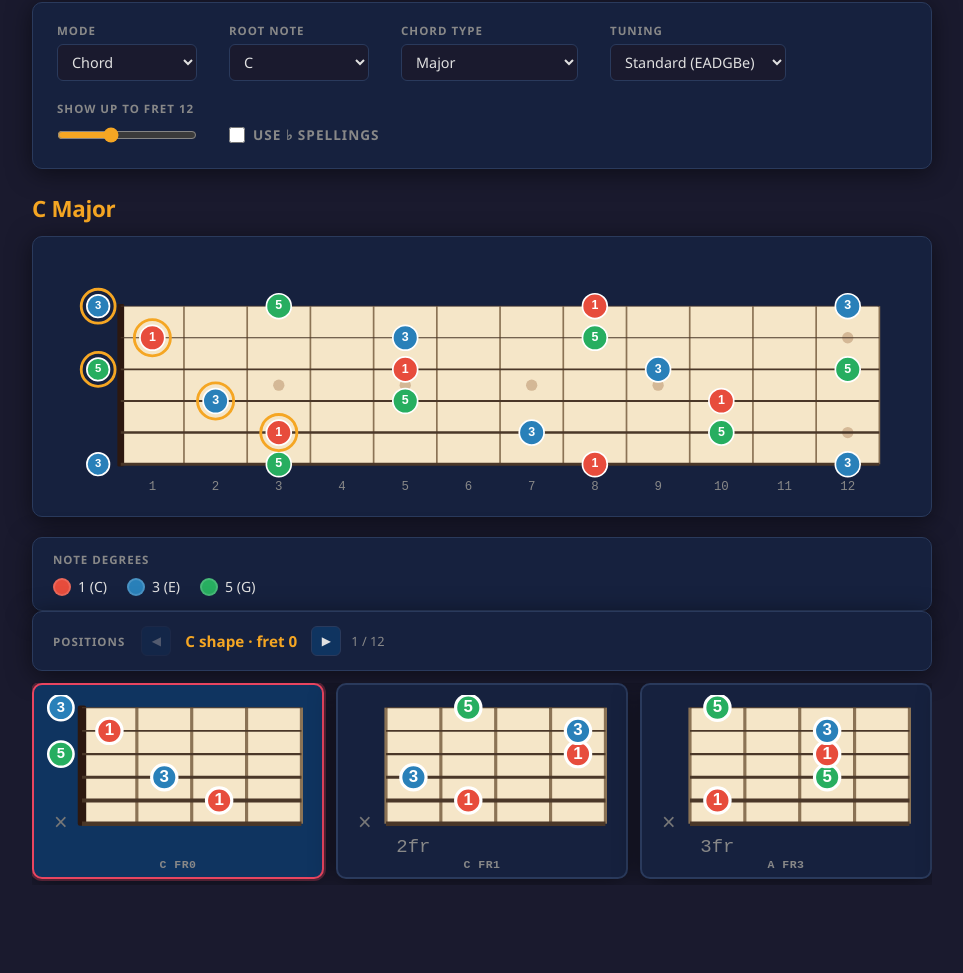
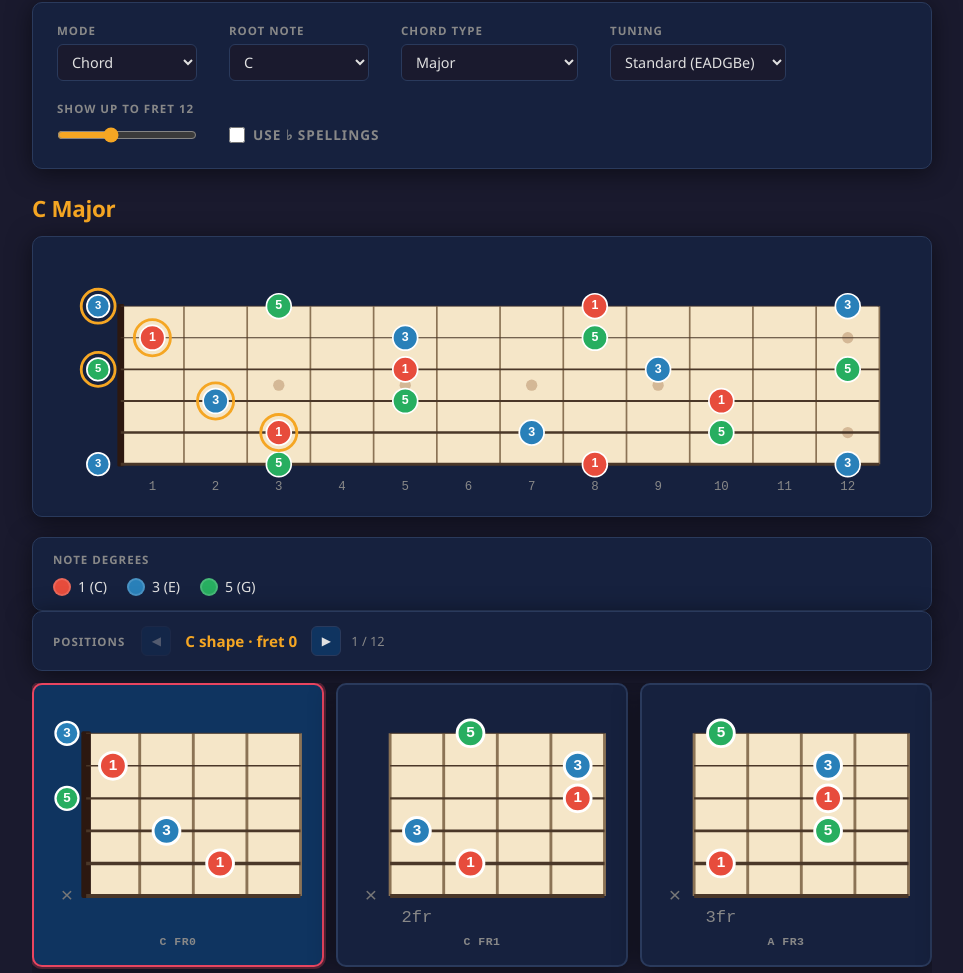
Before and after one commit to walkymatt/fret-dept, a plain HTML site: page guitar-standalone.html in a window 1280 px wide. Shown: the part 85-1058 px from the top of the page, without its empty margins (158-1121 px from the left). Before the commit the page ends 970 px from the top, so only its background shows below. Drawn offline with Linux system fonts and the light colour scheme.

Commit message:
Chord diagrams: larger string spacing (17px), bigger dots (r=7), more top margin to fix overlap and clipping

```diff
--- a/css/styles.css
+++ b/css/styles.css
@@ -319,14 +319,14 @@ input[type="range"] {
   scroll-snap-type: x mandatory;
   -webkit-overflow-scrolling: touch;
   padding-bottom: 6px;
-  min-height: 180px;     /* never collapse below one card row */
+  min-height: 290px;     /* never collapse below one card row */
   flex-shrink: 0;
 }
 
 .voicing-card {
   flex: 0 0 calc(33.333% - 8px);
   min-width: 0;
-  min-height: 160px;     /* keep card visible even if SVG struggles */
+  min-height: 250px;     /* keep card visible even if SVG struggles */
   background: var(--surface);
   border: 2px solid var(--border);
   border-radius: var(--radius);
@@ -342,7 +342,7 @@ input[type="range"] {
 }
 
 .voicing-diagram {
-  min-height: 120px;
+  min-height: 200px;
   width: 100%;
   display: flex;
   align-items: center;
--- a/guitar-standalone.html
+++ b/guitar-standalone.html
@@ -326,14 +326,14 @@ input[type="range"] {
   scroll-snap-type: x mandatory;
   -webkit-overflow-scrolling: touch;
   padding-bottom: 6px;
-  min-height: 180px;     /* never collapse below one card row */
+  min-height: 290px;     /* never collapse below one card row */
   flex-shrink: 0;
 }
 
 .voicing-card {
   flex: 0 0 calc(33.333% - 8px);
   min-width: 0;
-  min-height: 160px;     /* keep card visible even if SVG struggles */
+  min-height: 250px;     /* keep card visible even if SVG struggles */
   background: var(--surface);
   border: 2px solid var(--border);
   border-radius: var(--radius);
@@ -349,7 +349,7 @@ input[type="range"] {
 }
 
 .voicing-diagram {
-  min-height: 120px;
+  min-height: 200px;
   width: 100%;
   display: flex;
   align-items: center;
@@ -977,14 +977,14 @@ function renderChordDiagram(container, voicing, degreeLabels = [], opts = {}) {
   const cfg = Object.assign({}, DEFAULTS, opts);
   const STRINGS = 6;
   const FRETS = 4;
-  const FW = 26;
-  const SS = 11;
-  const DR = 6;
-  const NW = 4;
-  const mTop = 6;
-  const mLeft = 18;
-  const mRight = 5;
-  const mBottom = 14;
+  const FW = 28;
+  const SS = 17;
+  const DR = 7;
+  const NW = 5;
+  const mTop = 20;
+  const mLeft = 22;
+  const mRight = 6;
+  const mBottom = 18;
   const boardW = FRETS * FW;
   const boardH = (STRINGS - 1) * SS;
   const svgW = mLeft + boardW + mRight;
```
Also changed, not shown: bundle.js (+8 -8 lines), js/renderer.js (+8 -8 lines).
